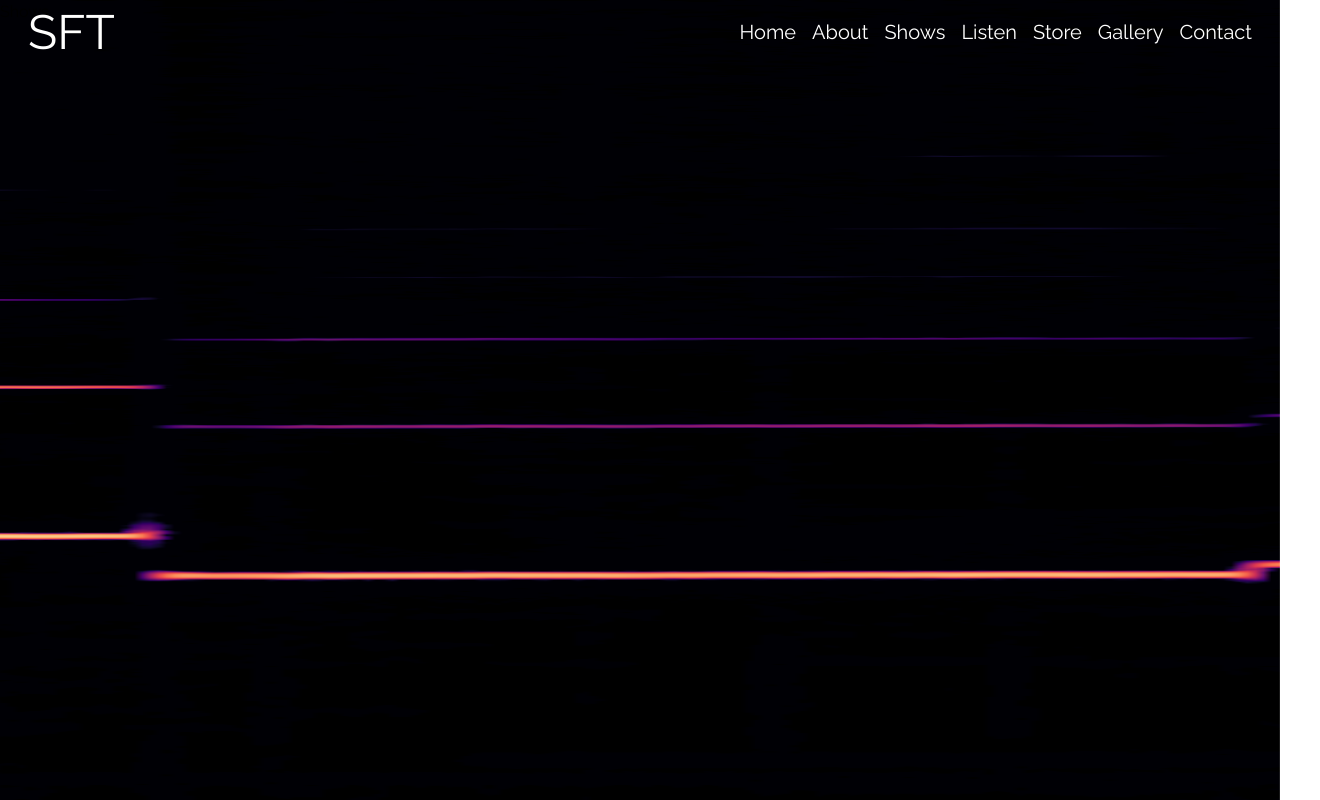
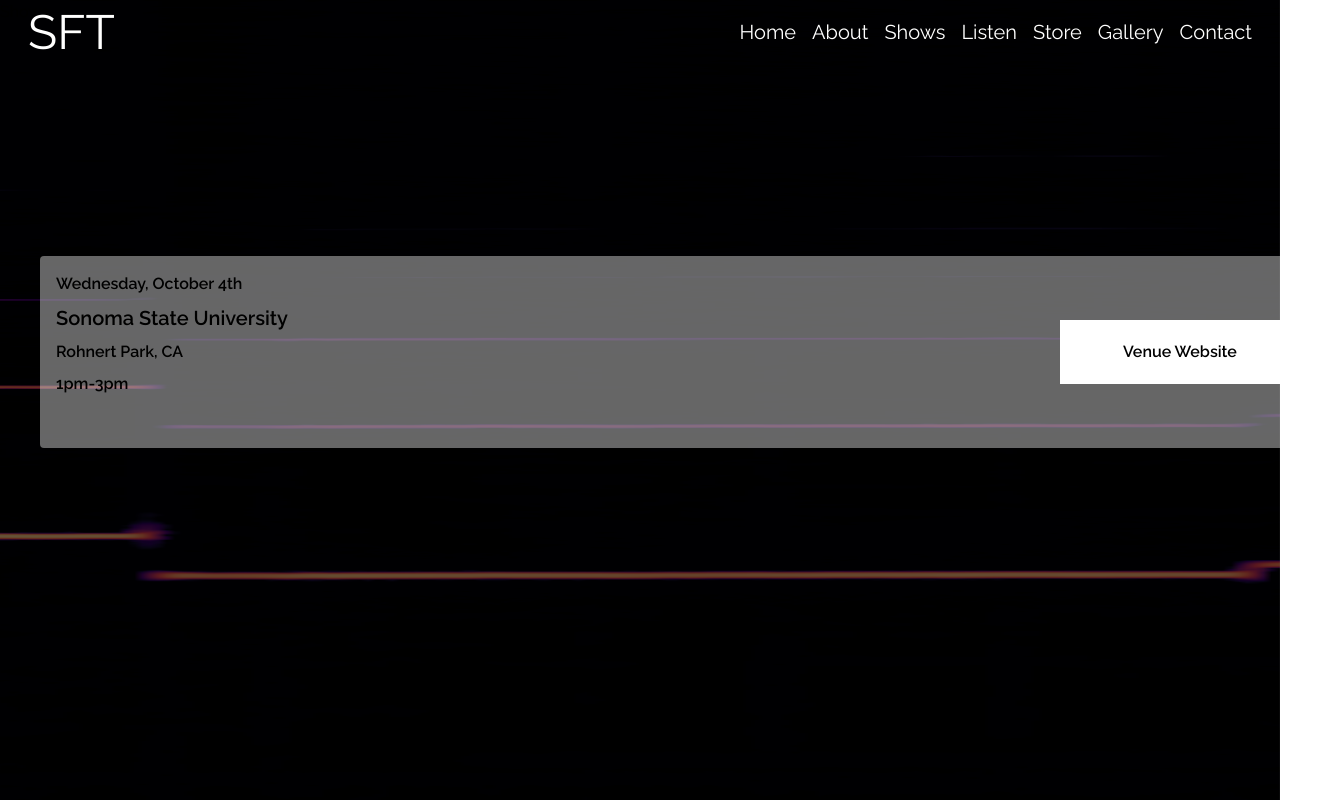
Before and after one commit to kaseyknudsen/Schimscheimer-Family-Trio-Website, a Next.js app: page /shows in a window 1280 px wide. Shown: the whole page, 1320 px wide, since content can reach past the window. Built offline with nearby package versions, Linux system fonts and the light colour scheme.

Commit message:
added show card

```diff
--- a/app/shows/page.js
+++ b/app/shows/page.js
@@ -5,8 +5,25 @@
 
 const page = () => {
   return (
-    <div className="custom-img6 bg-fixed bg-cover h-screen">Shows</div>
-  )
-}
+    <>
+      <div className="custom-img6 bg-fixed bg-cover h-screen">Shows</div>
+      <div className="absolute top-0 left-0 right-0 bottom-0 z-[2] bg-black/60">
+        <div className="container mt-[20%] ml-10">
+          <div className="h-48 bg-white/40 relative rounded flex flex-row justify-between text-black font-semibold">
+            <div className="p-4 flex flex-col gap-2 items-start">
+              <p className="text-md">Wednesday, October 4th</p>
+              <p className="text-xl">Sonoma State University</p>
+              <p className="text-md">Rohnert Park, CA</p>
+              <p className="text-md">1pm-3pm</p>
+            </div>
+            <div className="h-[4em] w-[15em] bg-white relative flex flex-col justify-center mt-[4em] mr-5">
+              <p className=" text-black text-center">Venue Website</p>
+            </div>
+          </div>
+        </div>
+      </div>
+    </>
+  );
+};
 
-export default page
+export default page;
--- /dev/null
+++ b/app/slider/page.js
@@ -0,0 +1,9 @@
+import React from 'react'
+
+const page = () => {
+  return (
+    <div>page</div>
+  )
+}
+
+export default page
```
Also changed, not shown: app/about/page.js (line endings or trailing spaces).
